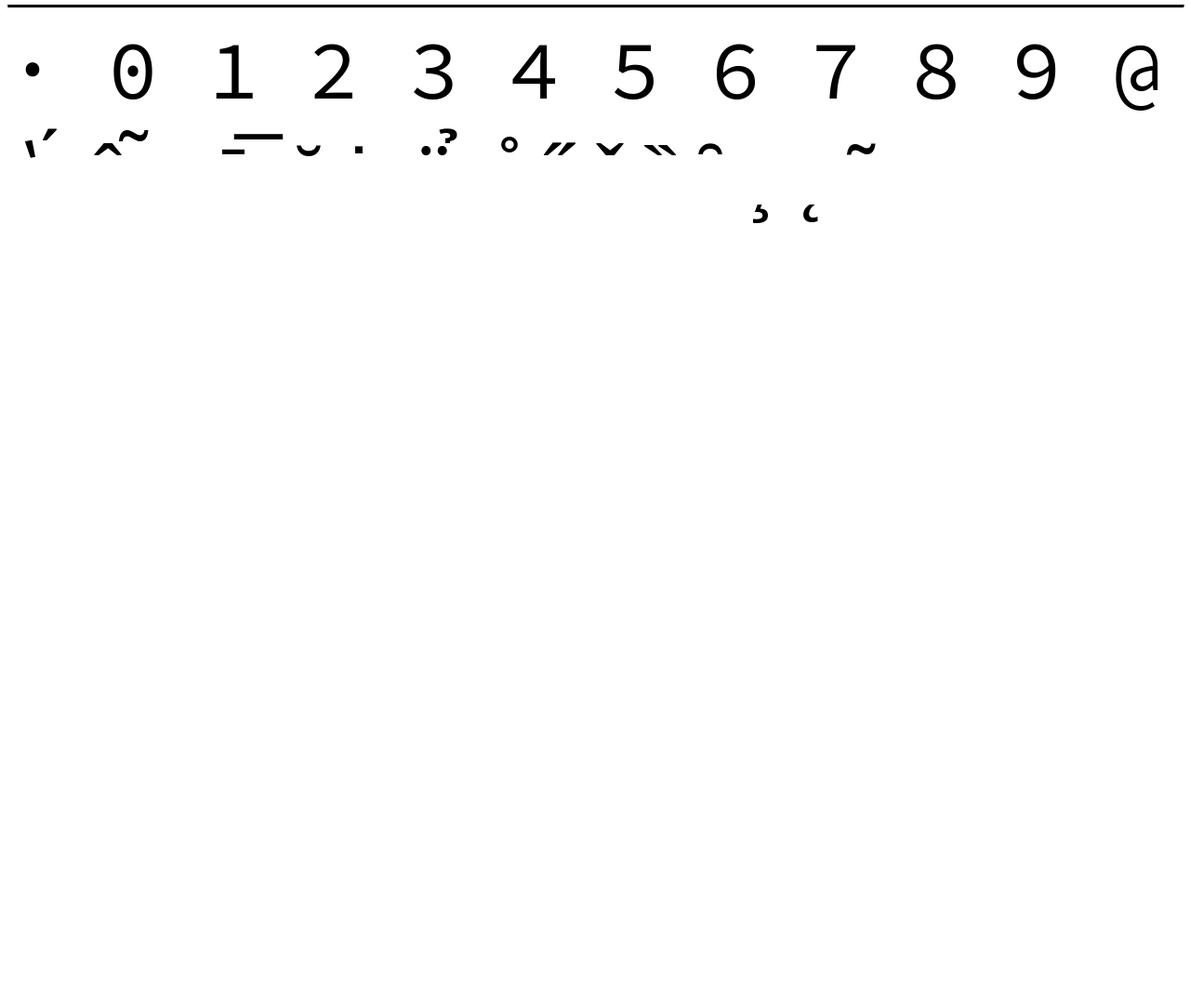
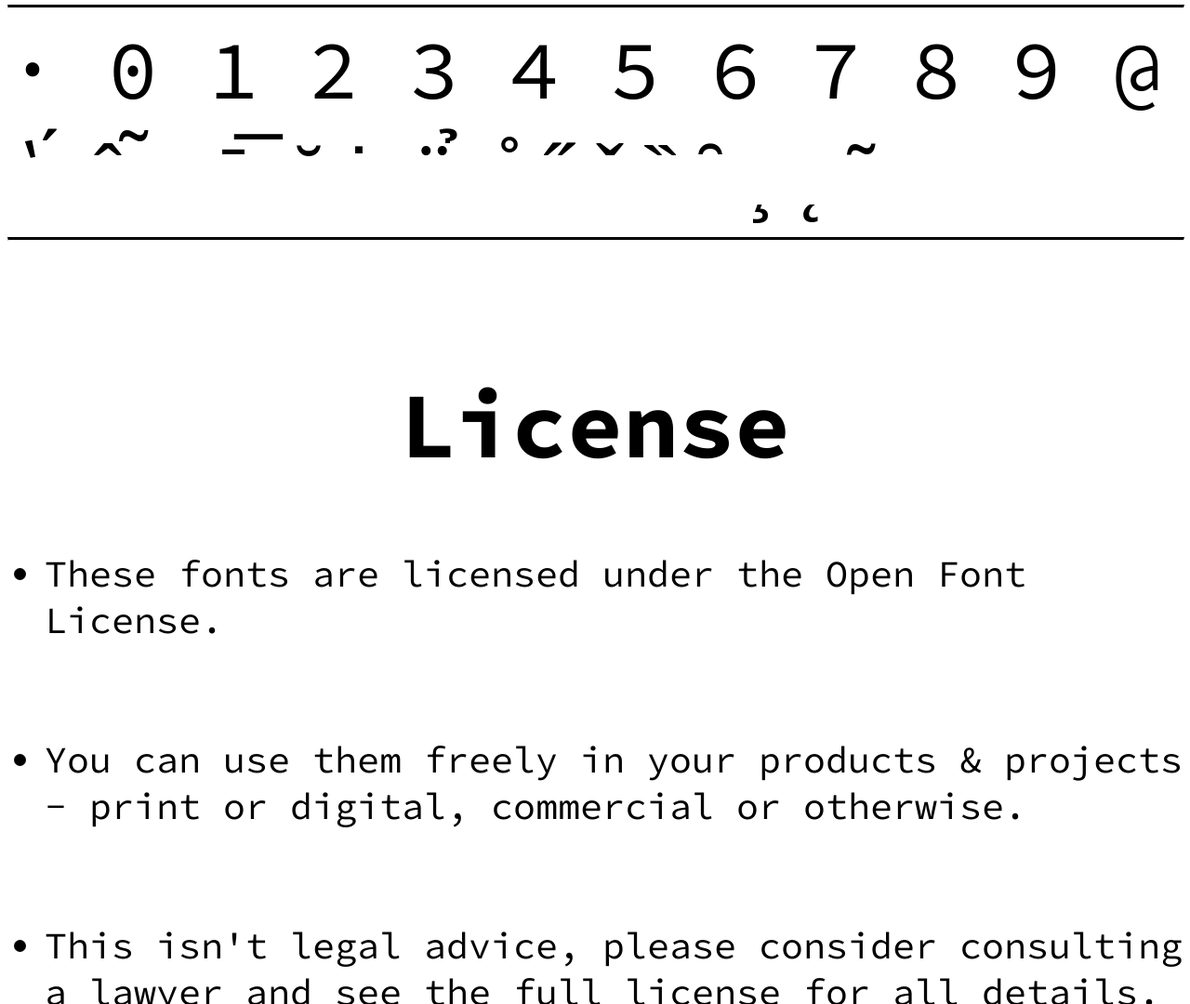
Before and after one commit to zuof147/zuof147.github.io, a plain HTML site: page workshops/workshop-3/Typeface_specimen.html in a window 1280 px wide. Shown: the part 3978-5058 px from the top of the page at 93% size. Before the commit the page ends 4233 px from the top, so only its background shows below. Drawn offline with Linux system fonts and the light colour scheme.

Commit message:
initial commit

```diff
--- a/workshops/workshop-3/Typeface_specimen.html
+++ b/workshops/workshop-3/Typeface_specimen.html
@@ -56,10 +56,12 @@
     <br>
     <br>
     <h3>
-  Glyph
+      Glyphs
     </h3>
     <span class="source-code-pro-light-salt">
-      a à á â ã ä ā ă å ǻ ǎ ą ạ ả ấ ầ ẩ ẫ ậ ắ ằ ẳ ẵ ặ а ӑ ª ᵃ g ǵ ĝ ğ ġ ģ ǧ ḡ ᵍ i l ì í î ĩ ï ī ǐ į ỉ ị ĭ ı ĺ ľ ļ ḷ ḹ ḻ ł ŀ ɨ ɫ ɬ і ї ӏ ⁱ Ŋ β θ φ 0 - ­ ‐ * $ 1
+      a à á â ã ä ā ă å ǻ ǎ ą ạ ả ấ ầ ẩ ẫ ậ ắ ằ ẳ ẵ ặ а ӑ ª ᵃ g ǵ ĝ ğ ġ ģ ǧ ḡ ᵍ
+      i l ì í î ĩ ï ī ǐ į ỉ ị ĭ ı ĺ ľ ļ ḷ ḹ ḻ ł ŀ ɨ ɫ ɬ і ї ӏ ⁱ Ŋ β θ φ 0 - ­ ‐
+      * $ 1
     </span>
     <br>
     <hr>
@@ -76,4 +78,22 @@
     <span class="source-code-pro-light-case">
       · 0 1 2 3 4 5 6 7 8 9 @ ̀ ́ ̂ ̃ ̄ ̅ ̆ ̇ ̈ ̉ ̊ ̋ ̌ ̏ ̑ ̧ ̨ ͂
     </span>
+    <hr>
+    <br>
+    <br>
+    <br>
+    <h4>
+      License
+    </h4>
+    <ul>
+      <li>These fonts are licensed under the Open Font License.</li>
+      <br><br>
+
+      <li>You can use them freely in your products & projects - print or
+        digital, commercial or otherwise.</li><br><br>
+
+      <li>This isn't legal advice, please consider consulting a lawyer and see
+        the full license for all details.</li>
+
+    </ul>
   </body>
--- a/workshops/workshop-3/stylesheet.css
+++ b/workshops/workshop-3/stylesheet.css
@@ -1,6 +1,6 @@
 hr {
   width: 100%;
-    margin-left:0px;
+  margin-left: 0px;
   border-top: 3px solid #000000;
 }
 .line1 {
@@ -14,7 +14,6 @@ hr {
   color: rgb(0, 0, 0);
   font-size: 68px;
   font-weight: 200;
-
 }
 .line3 {
   font-family: "Source Code Pro", monospace;
@@ -22,7 +21,6 @@ hr {
   font-size: 68px;
   font-weight: 200;
   font-style: italic;
-
 }
 .line4 {
   font-family: "Source Code Pro", monospace;
@@ -30,7 +28,6 @@ hr {
   font-size: 68px;
   font-weight: 300;
   font-style: light;
-
 }
 .line5 {
   font-family: "Source Code Pro", monospace;
@@ -38,14 +35,12 @@ hr {
   font-size: 68px;
   font-weight: 300;
   font-style: italic;
-
 }
 .line6 {
   font-family: "Source Code Pro", monospace;
   color: rgb(0, 0, 0);
   font-size: 68px;
   font-weight: 400;
-
 }
 .line7 {
   font-family: "Source Code Pro", monospace;
@@ -53,7 +48,6 @@ hr {
   font-size: 68px;
   font-weight: 400;
   font-style: italic;
-
 }
 
 .line8 {
@@ -61,7 +55,6 @@ hr {
   color: rgb(0, 0, 0);
   font-size: 68px;
   font-weight: 500;
-
 }
 .line9 {
   font-family: "Source Code Pro", monospace;
@@ -69,21 +62,20 @@ hr {
   font-size: 68px;
   font-weight: 500;
   font-style: italic;
-
 }
 .line10 {
   font-family: "Source Code Pro", monospace;
   color: rgb(0, 0, 0);
   font-size: 68px;
   font-weight: 600;
-
 }
 .line11 {
   font-family: "Source Code Pro", monospace;
   color: rgb(0, 0, 0);
   font-size: 68px;
   font-weight: 600;
-    font-style: italic;}
+  font-style: italic;
+}
 
 h1 {
   font-family: "Source Code Pro", monospace;
@@ -98,7 +90,6 @@ hr {
   margin-top: 0ch;
   line-height: 10%;
   font-style: italic;
-
 }
 h3 {
   font-family: "Source Code Pro", monospace;
@@ -106,11 +97,24 @@ hr {
   text-align: center;
   line-height: 10%;
 }
+
+h4 {
+  font-family: "Source Code Pro", monospace;
+  font-size: 100px;
+  text-align: center;
+  line-height: 5%;
+}
+
 span {
   font-family: "Source Code Pro", monospace;
   font-size: 90px;
 }
 
-div:hover, span:hover{
+ul {
+  font-family: "Source Code Pro", monospace;
+  font-size: 40px;
+}
+div:hover,
+span:hover {
   color: rgb(255, 20, 157);
 }
```
Lines whose indentation alone changed are shown as unchanged.
